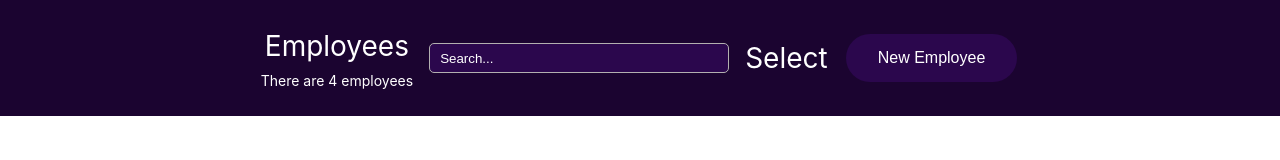
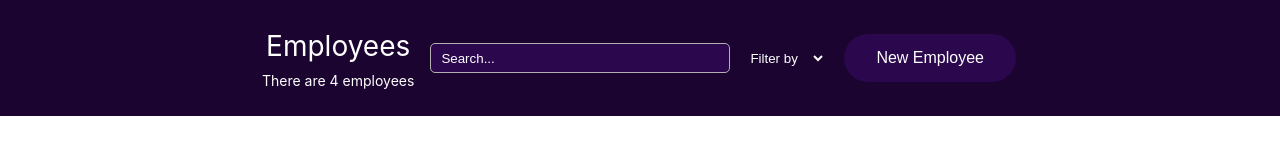
Before and after one commit to tekanokhambane/employee-manager, a Vue app in the folder frontend/: page / in a window 1280 px wide. Shown: the top 160 px of the page. Built offline with nearby package versions, Linux system fonts and the light colour scheme.

Commit message:
create and style filter options

```diff
--- a/frontend/src/components/header/SelectInput.vue
+++ b/frontend/src/components/header/SelectInput.vue
@@ -1,3 +1,45 @@
 <template>
-    <h1>Select</h1>
+    <select name="filter">
+        <option value="">Filter by</option>
+        <option value="date_of_birth">Date of birth</option>
+        <option value="skills">Skills</option>
+    </select>
 </template>
+
+
+
+<style scoped>
+/* the select input should be transparent and the gap between the dropdown and text should be 0 */
+select {
+    background-color: transparent;
+    border: none;
+    color: white;
+    gap: 0;
+    max-width: 80px;
+    outline: none;
+}
+
+select option {
+    max-width: 80px;
+    color: black;
+    background-color: rgb(185, 185, 185);
+    border: none;
+    outline: none;
+    padding: 2rem 1.5rem;
+}
+
+select option:hover {
+    background-color: rgb(43, 7, 77);
+    color: white;
+}
+
+select option:checked {
+    background-color: rgb(43, 7, 77);
+    color: white;
+}
+
+select option:checked:hover {
+    background-color: rgb(43, 7, 77);
+    color: white;
+}
+</style>
```
